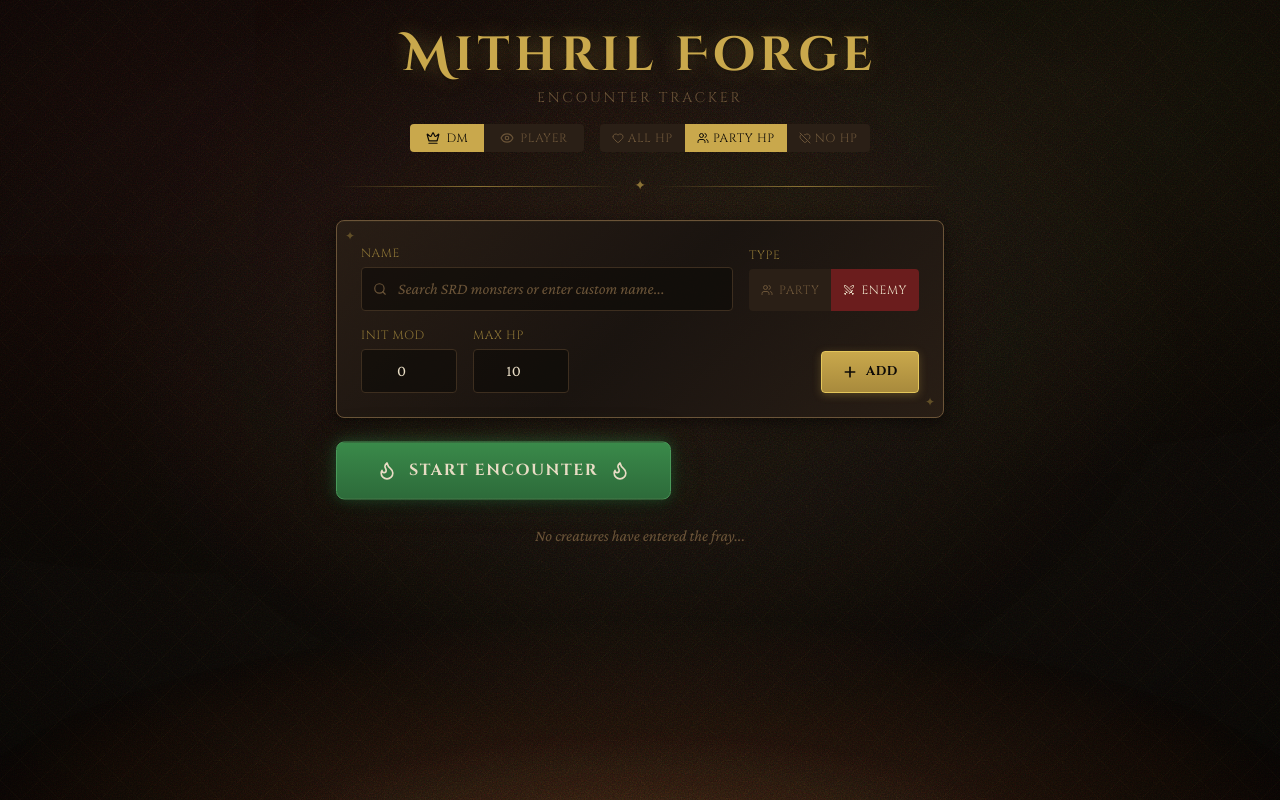
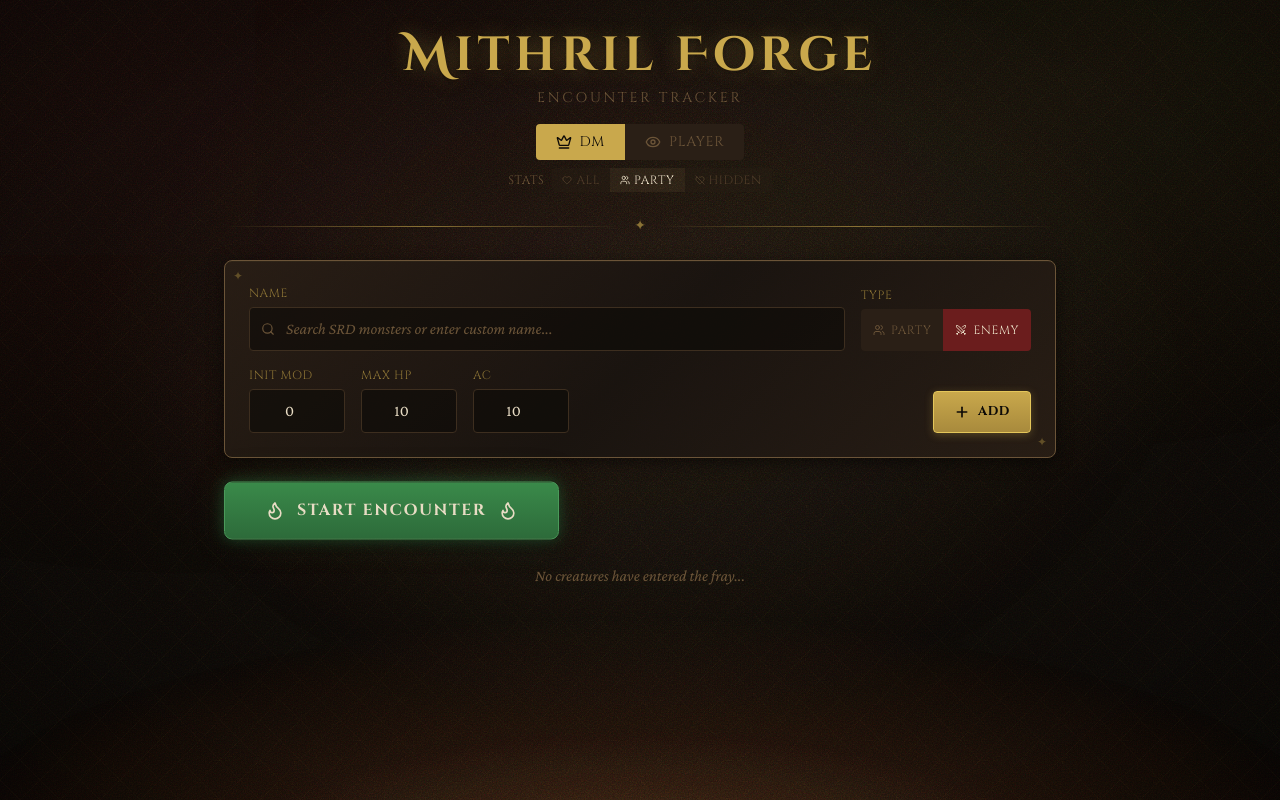
Before and after one commit to phortx/mithril-forge, a React (Vite) app: page / in a window 1280 px wide. Built offline with nearby package versions, Linux system fonts and the light colour scheme.

Commit message:
feat: add AC and multiple layout improvements

```diff
--- a/src/App.tsx
+++ b/src/App.tsx
@@ -8,7 +8,7 @@ import { EncounterToolbar } from './components/EncounterToolbar'
 import { StatBlockPanel } from './components/StatBlockPanel'
 import { Eye, Crown, Heart, HeartOff, Users } from 'lucide-react'
 import type { ViewMode } from './types/viewMode'
-import type { HpVisibility } from './types/encounterSettings'
+import type { StatVisibility } from './types/encounterSettings'
 
 function App() {
   const [viewMode, setViewMode] = useState<ViewMode>('dm')
@@ -27,20 +27,20 @@ function App() {
     setTempHp,
   } = useEncounter()
 
-  const { settings, setHpVisibility } = useEncounterSettings()
+  const { settings, setStatVisibility } = useEncounterSettings()
 
   const { turnState, isStarted, startEncounter, nextTurn, endEncounter } =
     useTurnTracker(creatures)
 
-  const hpVisibilityOptions: { value: HpVisibility; label: string; icon: React.ReactNode }[] = [
-    { value: 'all', label: 'All HP', icon: <Heart size={12} /> },
-    { value: 'party-only', label: 'Party HP', icon: <Users size={12} /> },
-    { value: 'none', label: 'No HP', icon: <HeartOff size={12} /> },
+  const statVisibilityOptions: { value: StatVisibility; label: string; icon: React.ReactNode }[] = [
+    { value: 'all', label: 'All', icon: <Heart size={10} /> },
+    { value: 'party-only', label: 'Party', icon: <Users size={10} /> },
+    { value: 'none', label: 'Hidden', icon: <HeartOff size={10} /> },
   ]
 
   return (
     <div className="page-texture relative min-h-screen bg-forge-darkest text-forge-parchment font-body">
-      <div className="relative z-10 max-w-2xl mx-auto flex flex-col gap-6 p-8">
+      <div className="relative z-10 max-w-4xl mx-auto flex flex-col gap-6 p-8">
         <header className="text-center">
           <h1 className="font-title text-5xl font-bold text-forge-gold tracking-widest title-glow">
             Mithril Forge
@@ -48,49 +48,52 @@ function App() {
           <p className="text-forge-tan text-sm mt-2 font-heading tracking-[0.2em] uppercase">
             Encounter Tracker
           </p>
-          <div className="flex justify-center gap-4 mt-4">
+          <div className="flex flex-col items-center gap-2 mt-4">
             <div className="flex gap-0">
               <button
                 onClick={() => setViewMode('dm')}
-                className={`rounded-l px-4 py-1.5 text-xs font-heading uppercase tracking-wider flex items-center gap-1.5 transition-colors ${
+                className={`rounded-l px-5 py-2 text-sm font-heading uppercase tracking-wider flex items-center gap-2 transition-colors ${
                   isDM
                     ? 'bg-forge-gold text-forge-darkest'
                     : 'bg-forge-brown text-forge-tan hover:bg-forge-leather'
                 }`}
               >
-                <Crown size={14} />
+                <Crown size={16} />
                 DM
               </button>
               <button
                 onClick={() => setViewMode('player')}
-                className={`rounded-r px-4 py-1.5 text-xs font-heading uppercase tracking-wider flex items-center gap-1.5 transition-colors ${
+                className={`rounded-r px-5 py-2 text-sm font-heading uppercase tracking-wider flex items-center gap-2 transition-colors ${
                   !isDM
                     ? 'bg-forge-gold text-forge-darkest'
                     : 'bg-forge-brown text-forge-tan hover:bg-forge-leather'
                 }`}
               >
-                <Eye size={14} />
+                <Eye size={16} />
                 Player
               </button>
             </div>
             {isDM && (
+              <div className="flex items-center gap-2">
+                <span className="text-xs font-heading text-forge-tan uppercase tracking-wider">Stats</span>
                 <div className="flex gap-0">
-                {hpVisibilityOptions.map((opt, i) => (
+                  {statVisibilityOptions.map((opt, i) => (
                     <button
                       key={opt.value}
-                    onClick={() => setHpVisibility(opt.value)}
-                    className={`px-3 py-1.5 text-xs font-heading uppercase tracking-wider flex items-center gap-1 transition-colors ${
+                      onClick={() => setStatVisibility(opt.value)}
+                      className={`px-2.5 py-1 text-xs font-heading uppercase tracking-wider flex items-center gap-1 transition-colors ${
                         i === 0 ? 'rounded-l' : ''
-                    }${i === hpVisibilityOptions.length - 1 ? 'rounded-r' : ''} ${
-                      settings.hpVisibility === opt.value
-                        ? 'bg-forge-gold text-forge-darkest'
-                        : 'bg-forge-brown text-forge-tan hover:bg-forge-leather'
+                      }${i === statVisibilityOptions.length - 1 ? 'rounded-r' : ''} ${
+                        settings.statVisibility === opt.value
+                          ? 'bg-forge-tan/20 text-forge-parchment-light'
+                          : 'bg-forge-brown/40 text-forge-tan/60 hover:bg-forge-brown/60'
                       }`}
                     >
                       {opt.icon}
                       {opt.label}
                     </button>
                   ))}
+                </div>
               </div>
             )}
           </div>
@@ -120,7 +123,7 @@ function App() {
           activeCreatureId={turnState?.activeCreatureId ?? null}
           readOnly={!isDM}
           viewMode={viewMode}
-          hpVisibility={settings.hpVisibility}
+          statVisibility={settings.statVisibility}
           onRemove={removeCreature}
           onRollInitiative={rollCreatureInitiative}
           onUpdateInitiative={(id, init) =>
--- a/src/components/AddCreatureForm.tsx
+++ b/src/components/AddCreatureForm.tsx
@@ -6,7 +6,7 @@ import { MonsterAutocomplete } from './MonsterAutocomplete'
 import { abilityModifier } from '../api/open5e'
 
 type AddCreatureFormProps = {
-  onAdd: (name: string, initiativeModifier: number, creatureType: CreatureType, maxHp: number, monsterSlug?: string | null) => void
+  onAdd: (name: string, initiativeModifier: number, creatureType: CreatureType, maxHp: number, ac: number, monsterSlug?: string | null) => void
 }
 
 export function AddCreatureForm({ onAdd }: AddCreatureFormProps) {
@@ -14,12 +14,14 @@ export function AddCreatureForm({ onAdd }: AddCreatureFormProps) {
   const [modifier, setModifier] = useState(0)
   const [creatureType, setCreatureType] = useState<CreatureType>('enemy')
   const [maxHp, setMaxHp] = useState(10)
+  const [ac, setAc] = useState(10)
   const [monsterSlug, setMonsterSlug] = useState<string | null>(null)
 
   const handleMonsterSelect = (monster: MonsterSearchResult) => {
     setName(monster.name)
     setModifier(abilityModifier(monster.dexterity))
     setMaxHp(monster.hit_points)
+    setAc(monster.armor_class)
     setMonsterSlug(monster.slug)
   }
 
@@ -27,10 +29,11 @@ export function AddCreatureForm({ onAdd }: AddCreatureFormProps) {
     e.preventDefault()
     const trimmed = name.trim()
     if (!trimmed) return
-    onAdd(trimmed, modifier, creatureType, Math.max(1, maxHp), monsterSlug)
+    onAdd(trimmed, modifier, creatureType, Math.max(1, maxHp), Math.max(0, ac), monsterSlug)
     setName('')
     setModifier(0)
     setMaxHp(10)
+    setAc(10)
     setMonsterSlug(null)
   }
 
@@ -115,6 +118,19 @@ export function AddCreatureForm({ onAdd }: AddCreatureFormProps) {
             className="input-forge rounded px-3 py-[9px] font-body text-base w-24 text-center"
           />
         </div>
+        <div className="flex flex-col gap-1.5">
+          <label htmlFor="ac" className="font-heading text-xs text-forge-gold-dim uppercase tracking-wider">
+            AC
+          </label>
+          <input
+            id="ac"
+            type="number"
+            min="0"
+            value={ac}
+            onChange={(e) => setAc(Number(e.target.value))}
+            className="input-forge rounded px-3 py-[9px] font-body text-base w-24 text-center"
+          />
+        </div>
         <button
           type="submit"
           className="btn-forge btn-gold rounded px-5 h-[42px] flex items-center gap-2 ml-auto"
--- a/src/components/CreatureList.tsx
+++ b/src/components/CreatureList.tsx
@@ -1,8 +1,8 @@
 import { useState } from 'react'
 import type { Creature } from '../types/creature'
-import type { HpVisibility } from '../types/encounterSettings'
+import type { StatVisibility } from '../types/encounterSettings'
 import type { ViewMode } from '../types/viewMode'
-import { Swords, Skull, ChevronRight, BookOpen } from 'lucide-react'
+import { Skull, ChevronRight, BookOpen, Shield } from 'lucide-react'
 import { HealthBar } from './HealthBar'
 import { HpControls } from './HpControls'
 import { formatModifier } from '../utils/formatModifier'
@@ -12,7 +12,7 @@ type CreatureListProps = {
   activeCreatureId: string | null
   readOnly?: boolean
   viewMode: ViewMode
-  hpVisibility: HpVisibility
+  statVisibility: StatVisibility
   onRemove: (id: string) => void
   onRollInitiative: (id: string) => void
   onUpdateInitiative: (id: string, initiative: number | null) => void
@@ -73,14 +73,14 @@ function InitiativeInput({
   )
 }
 
-function shouldShowHp(
+function shouldShowStats(
   viewMode: ViewMode,
-  hpVisibility: HpVisibility,
+  statVisibility: StatVisibility,
   creature: Creature,
 ): boolean {
   if (viewMode === 'dm') return true
-  if (hpVisibility === 'all') return true
-  if (hpVisibility === 'party-only') return creature.creatureType === 'party'
+  if (statVisibility === 'all') return true
+  if (statVisibility === 'party-only') return creature.creatureType === 'party'
   return false
 }
 
@@ -89,9 +89,8 @@ export function CreatureList({
   activeCreatureId,
   readOnly = false,
   viewMode,
-  hpVisibility,
+  statVisibility,
   onRemove,
-  onRollInitiative,
   onUpdateInitiative,
   onToggleCreatureType,
   onDamage,
@@ -99,16 +98,28 @@ export function CreatureList({
   onSetTempHp,
   onShowStatBlock,
 }: CreatureListProps) {
+  const [expandedIds, setExpandedIds] = useState<Set<string>>(new Set())
+
+  const toggleExpanded = (id: string) => {
+    setExpandedIds((prev) => {
+      const next = new Set(prev)
+      if (next.has(id)) next.delete(id)
+      else next.add(id)
+      return next
+    })
+  }
+
   if (creatures.length === 0) {
     return <p className="text-forge-tan italic text-center">No creatures have entered the fray...</p>
   }
 
   return (
     <div className="flex flex-col gap-3">
-      <ul className="flex flex-col gap-2">
+      <ul className="flex flex-col gap-4">
         {creatures.map((creature) => {
           const isActive = creature.id === activeCreatureId
-          const showHp = shouldShowHp(viewMode, hpVisibility, creature)
+          const showStats = shouldShowStats(viewMode, statVisibility, creature)
+          const isExpanded = isActive || expandedIds.has(creature.id)
           return (
           <li
             key={creature.id}
@@ -122,11 +133,16 @@ export function CreatureList({
             <div
               className={`flex flex-col gap-2 rounded-lg px-5 py-4 ${
                 isActive ? 'creature-card-active' : 'creature-card'
-              }`}
+              } ${!isActive ? 'cursor-pointer' : ''}`}
+              onClick={(e) => {
+                if (isActive) return
+                if ((e.target as HTMLElement).closest('button, input')) return
+                toggleExpanded(creature.id)
+              }}
             >
-              <div className="flex items-center gap-4">
+              <div className="flex items-center gap-3">
                 {readOnly ? (
-                  <span className="w-14 text-center text-xl font-bold font-heading text-forge-gold">
+                  <span className="w-14 text-center text-xl font-bold font-heading text-forge-gold shrink-0">
                     {creature.initiative !== null ? creature.initiative : '—'}
                   </span>
                 ) : (
@@ -135,44 +151,15 @@ export function CreatureList({
                     onUpdate={onUpdateInitiative}
                   />
                 )}
-                {!readOnly && (
-                  <button
-                    onClick={() => onRollInitiative(creature.id)}
-                    className="btn-ember shrink-0"
-                    aria-label={`Roll initiative for ${creature.name}`}
-                  >
-                    <Swords size={16} />
-                  </button>
+                {showStats && (
+                  <span className="flex items-center gap-1 text-lg font-heading font-semibold text-forge-tan shrink-0">
+                    <Shield size={16} />
+                    {creature.ac}
+                  </span>
                 )}
-                <div className="flex items-center gap-2 flex-1 min-w-0">
-                  <span className="text-forge-parchment-light font-heading text-lg font-semibold truncate">
+                <span className="text-forge-parchment-light font-heading text-lg font-semibold truncate flex-1 min-w-0">
                   {creature.name}
                 </span>
-                  {readOnly ? (
-                    <span
-                      className={`text-[10px] font-heading uppercase tracking-wider px-1.5 py-0.5 rounded shrink-0 ${
-                        creature.creatureType === 'party'
-                          ? 'bg-forge-green/30 text-forge-green-light'
-                          : 'bg-forge-burgundy/30 text-forge-burgundy-light'
-                      }`}
-                    >
-                      {creature.creatureType === 'party' ? 'Party' : 'Enemy'}
-                    </span>
-                  ) : (
-                    <button
-                      type="button"
-                      onClick={() => onToggleCreatureType(creature.id)}
-                      className={`text-[10px] font-heading uppercase tracking-wider px-1.5 py-0.5 rounded shrink-0 transition-colors cursor-pointer ${
-                        creature.creatureType === 'party'
-                          ? 'bg-forge-green/30 text-forge-green-light hover:bg-forge-green/50'
-                          : 'bg-forge-burgundy/30 text-forge-burgundy-light hover:bg-forge-burgundy/50'
-                      }`}
-                      aria-label={`Toggle creature type for ${creature.name}`}
-                    >
-                      {creature.creatureType === 'party' ? 'Party' : 'Enemy'}
-                    </button>
-                  )}
-                </div>
                 {!readOnly && creature.monsterSlug && onShowStatBlock && (
                   <button
                     onClick={() => onShowStatBlock(creature.monsterSlug!)}
@@ -187,27 +174,49 @@ export function CreatureList({
                     {formatModifier(creature.initiativeModifier)}
                   </span>
                 )}
-                {!readOnly && (
+                {readOnly ? (
+                  <span
+                    className={`text-xs font-heading uppercase tracking-wider px-1.5 py-0.5 rounded shrink-0 ${
+                      creature.creatureType === 'party'
+                        ? 'bg-forge-green/30 text-forge-green-light'
+                        : 'bg-forge-burgundy/30 text-forge-burgundy-light'
+                    }`}
+                  >
+                    {creature.creatureType === 'party' ? 'Party' : 'Enemy'}
+                  </span>
+                ) : (
                   <button
-                    onClick={() => onRemove(creature.id)}
-                    className="text-forge-tan hover:text-forge-burgundy-light transition-colors shrink-0"
-                    aria-label={`Remove ${creature.name}`}
+                    type="button"
+                    onClick={() => onToggleCreatureType(creature.id)}
+                    className={`text-xs font-heading uppercase tracking-wider px-1.5 py-0.5 rounded shrink-0 transition-colors cursor-pointer ${
+                      creature.creatureType === 'party'
+                        ? 'bg-forge-green/30 text-forge-green-light hover:bg-forge-green/50'
+                        : 'bg-forge-burgundy/30 text-forge-burgundy-light hover:bg-forge-burgundy/50'
+                    }`}
+                    aria-label={`Toggle creature type for ${creature.name}`}
                   >
-                    <Skull size={16} />
+                    {creature.creatureType === 'party' ? 'Party' : 'Enemy'}
                   </button>
                 )}
               </div>
-              {showHp && (
-                <div className="flex flex-col gap-2">
+              {showStats && (
                 <HealthBar hp={creature.hp} maxHp={creature.maxHp} tempHp={creature.tempHp} />
-                  {!readOnly && (
+              )}
+              {isExpanded && !readOnly && showStats && (
+                <div className="flex items-center gap-1.5">
                   <HpControls
                     creatureId={creature.id}
                     onDamage={onDamage}
                     onHeal={onHeal}
                     onSetTempHp={onSetTempHp}
                   />
-                  )}
+                  <button
+                    onClick={() => onRemove(creature.id)}
+                    className="text-forge-tan hover:text-forge-burgundy-light transition-colors shrink-0 ml-auto"
+                    aria-label={`Remove ${creature.name}`}
+                  >
+                    <Skull size={16} />
+                  </button>
                 </div>
               )}
             </div>
--- a/src/components/HealthBar.tsx
+++ b/src/components/HealthBar.tsx
@@ -29,7 +29,7 @@ export function HealthBar({ hp, maxHp, tempHp }: HealthBarProps) {
           />
         )}
       </div>
-      <span className="text-xs font-heading text-forge-tan whitespace-nowrap tabular-nums">
+      <span className="text-sm font-heading text-forge-tan whitespace-nowrap tabular-nums">
         {hp}
         {tempHp > 0 && <span className="text-forge-ember">+{tempHp}</span>}
         /{maxHp}
--- a/src/components/TurnControls.tsx
+++ b/src/components/TurnControls.tsx
@@ -34,7 +34,7 @@ export function TurnControls({
       <Hourglass size={16} className="text-forge-gold-dim" />
       <span className="font-heading text-xs text-forge-gold-dim uppercase tracking-wider">Round</span>
       <span className="font-heading text-2xl font-bold text-forge-gold">{round}</span>
-      <span className="text-forge-tan text-xs italic">
+      <span className="text-forge-tan text-sm italic">
         {formatInGameTime(round!)}
       </span>
     </div>
--- a/src/hooks/useEncounter.ts
+++ b/src/hooks/useEncounter.ts
@@ -16,6 +16,7 @@ export function useEncounter() {
         c.initiative === undefined ||
         c.creatureType === undefined ||
         c.maxHp === undefined ||
+        c.ac === undefined ||
         c.monsterSlug === undefined,
     )
     if (needsMigration) {
@@ -27,6 +28,7 @@ export function useEncounter() {
           maxHp: c.maxHp ?? 10,
           hp: c.hp ?? c.maxHp ?? 10,
           tempHp: c.tempHp ?? 0,
+          ac: c.ac ?? 10,
           monsterSlug: c.monsterSlug ?? null,
         })),
       )
@@ -45,6 +47,7 @@ export function useEncounter() {
     initiativeModifier: number,
     creatureType: CreatureType,
     maxHp: number,
+    ac: number = 10,
     monsterSlug: string | null = null,
   ) => {
     setCreatures((prev) => [
@@ -58,6 +61,7 @@ export function useEncounter() {
         maxHp,
         hp: maxHp,
         tempHp: 0,
+        ac,
         monsterSlug,
       },
     ])
--- a/src/hooks/useEncounterSettings.ts
+++ b/src/hooks/useEncounterSettings.ts
@@ -1,15 +1,15 @@
 import { useLocalStorage } from 'usehooks-ts'
-import type { EncounterSettings, HpVisibility } from '../types/encounterSettings'
+import type { EncounterSettings, StatVisibility } from '../types/encounterSettings'
 
 export function useEncounterSettings() {
   const [settings, setSettings] = useLocalStorage<EncounterSettings>(
     'mithril-forge-settings',
-    { hpVisibility: 'party-only' },
+    { statVisibility: 'party-only' },
   )
 
-  const setHpVisibility = (hpVisibility: HpVisibility) => {
-    setSettings((prev) => ({ ...prev, hpVisibility }))
+  const setStatVisibility = (statVisibility: StatVisibility) => {
+    setSettings((prev) => ({ ...prev, statVisibility }))
   }
 
-  return { settings, setHpVisibility }
+  return { settings, setStatVisibility }
 }
--- a/src/types/creature.ts
+++ b/src/types/creature.ts
@@ -9,5 +9,6 @@ export type Creature = {
   maxHp: number
   hp: number
   tempHp: number
+  ac: number
   monsterSlug: string | null
 }
--- a/src/types/encounterSettings.ts
+++ b/src/types/encounterSettings.ts
@@ -1,5 +1,5 @@
-export type HpVisibility = 'all' | 'party-only' | 'none'
+export type StatVisibility = 'all' | 'party-only' | 'none'
 
 export type EncounterSettings = {
-  hpVisibility: HpVisibility
+  statVisibility: StatVisibility
 }
```
Also changed, not shown: 2 other files (tests, documents, lock files or other folders). Lines whose indentation alone changed are shown as unchanged.
